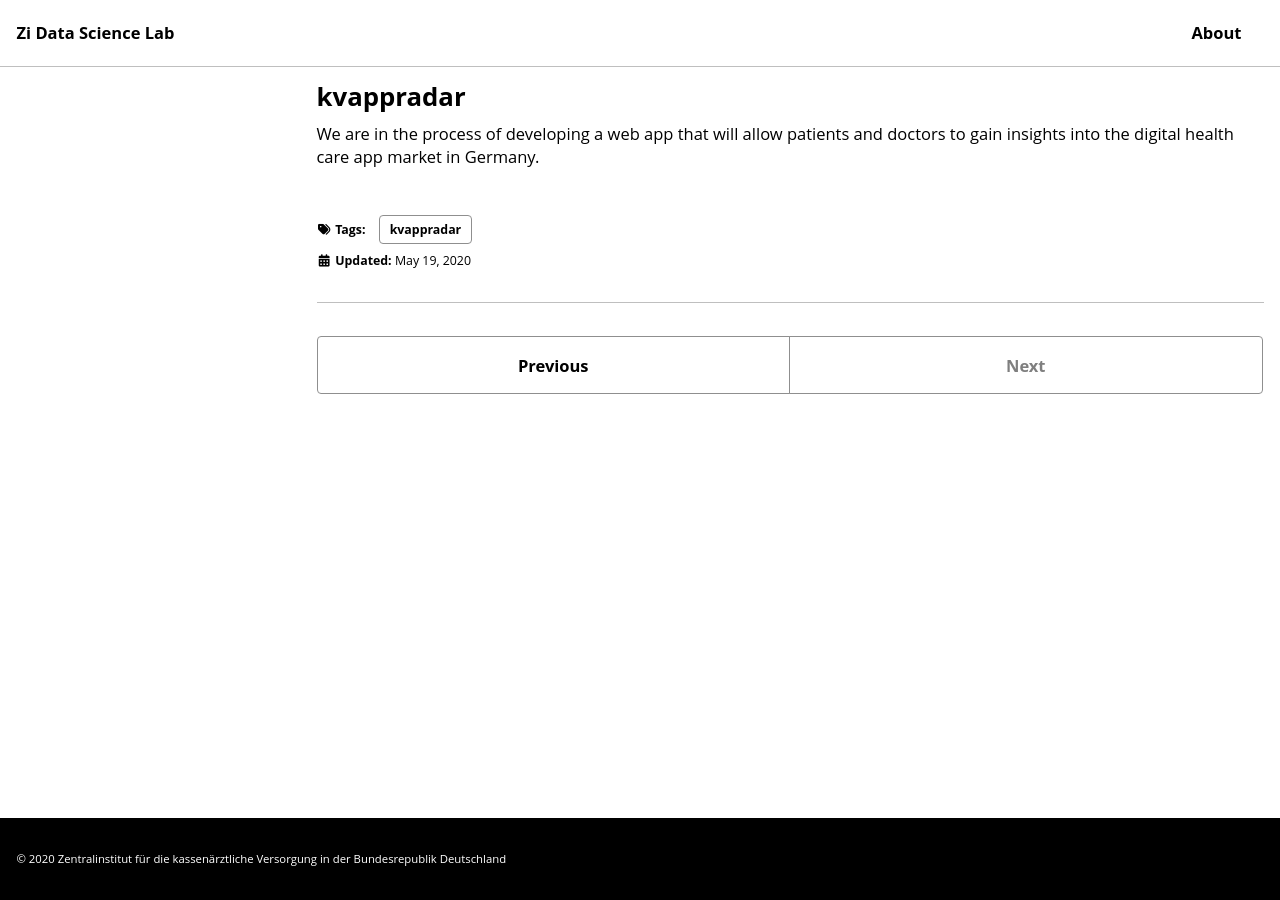
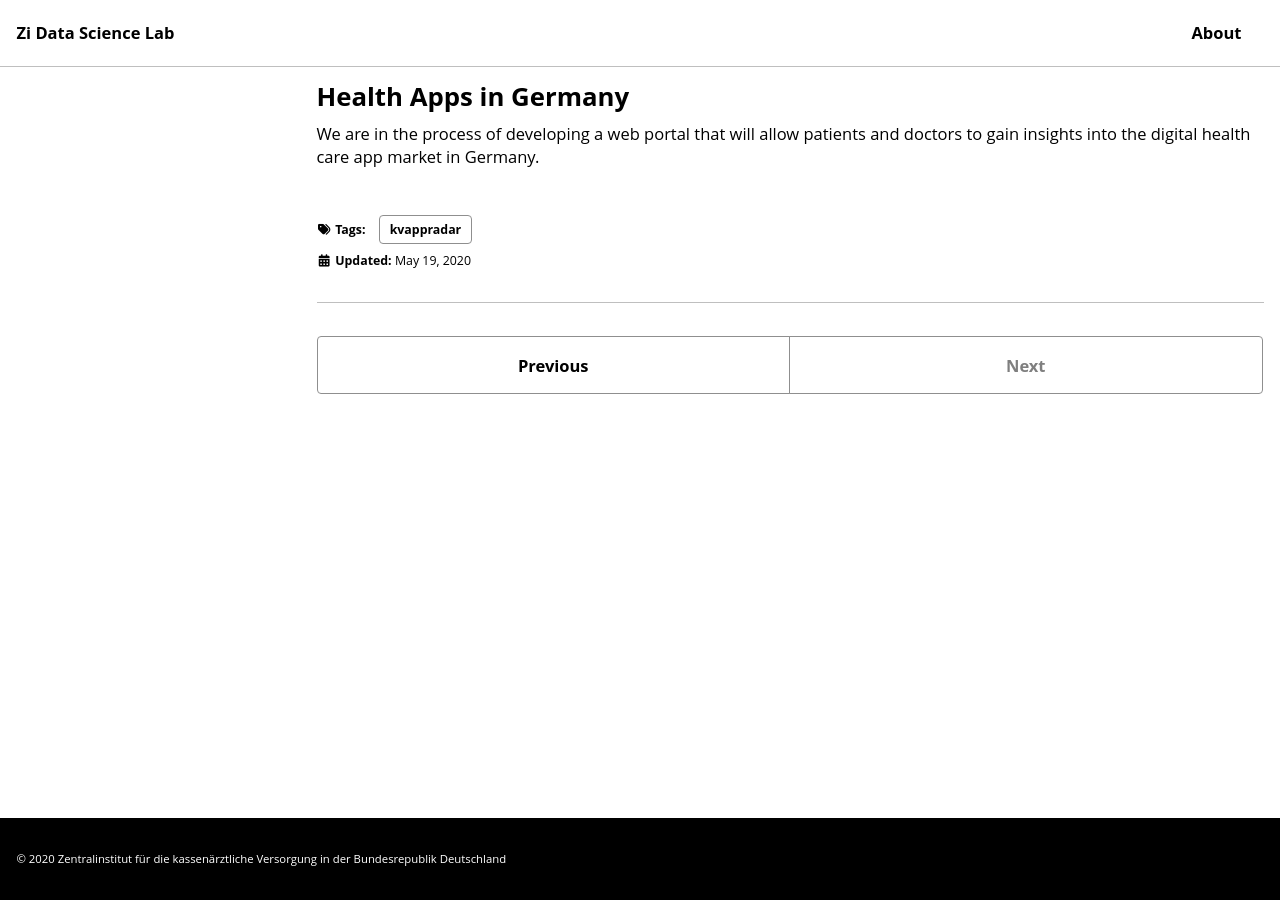
Before and after one commit to zidatalab/zidatalab.github.io, a Jekyll site: the page built from _projects/kvappradar.md, in a window 1280 px wide. Built offline with Jekyll 4.4.1, drawn with Linux system fonts in a browser that asks for light colours; cached includes are drawn as plain includes; nearby versions of some CDN libraries.

Commit message:
Update kvappradar.md

```diff
--- a/_projects/kvappradar.md
+++ b/_projects/kvappradar.md
@@ -2,12 +2,12 @@
 type: projects
 layout: single
 author_profile: false
-title: kvappradar
+title: Health Apps in Germany
 tags:
   - kvappradar # use in posts for this project
 classes: wide
-excerpt: "Overview on digital health apps in Germany for patients and doctors"
+excerpt: "Overview on Health Apps in Germany for Patients and Doctors"
 ---
 
-We are in the process of developing a web app that will allow patients and doctors to gain insights
+We are in the process of developing a web portal that will allow patients and doctors to gain insights
 into the digital health care app market in Germany.
```
